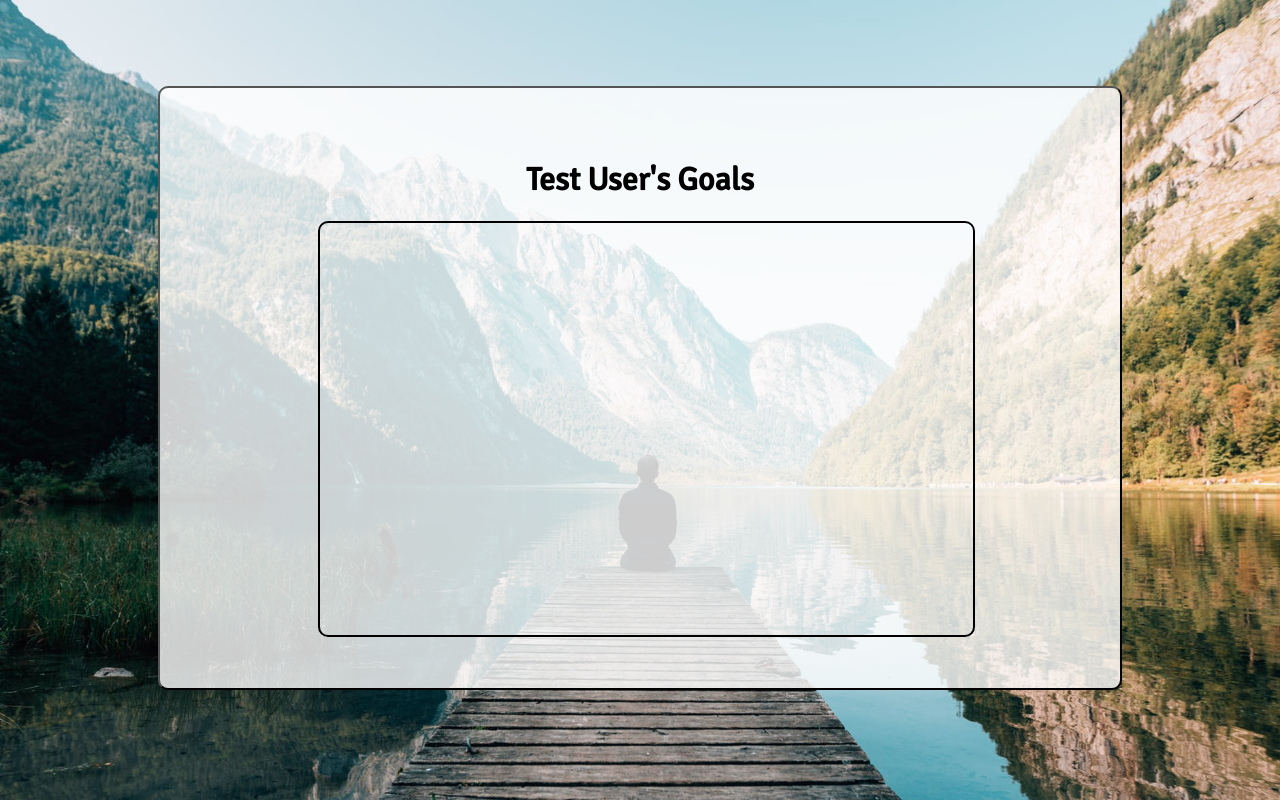
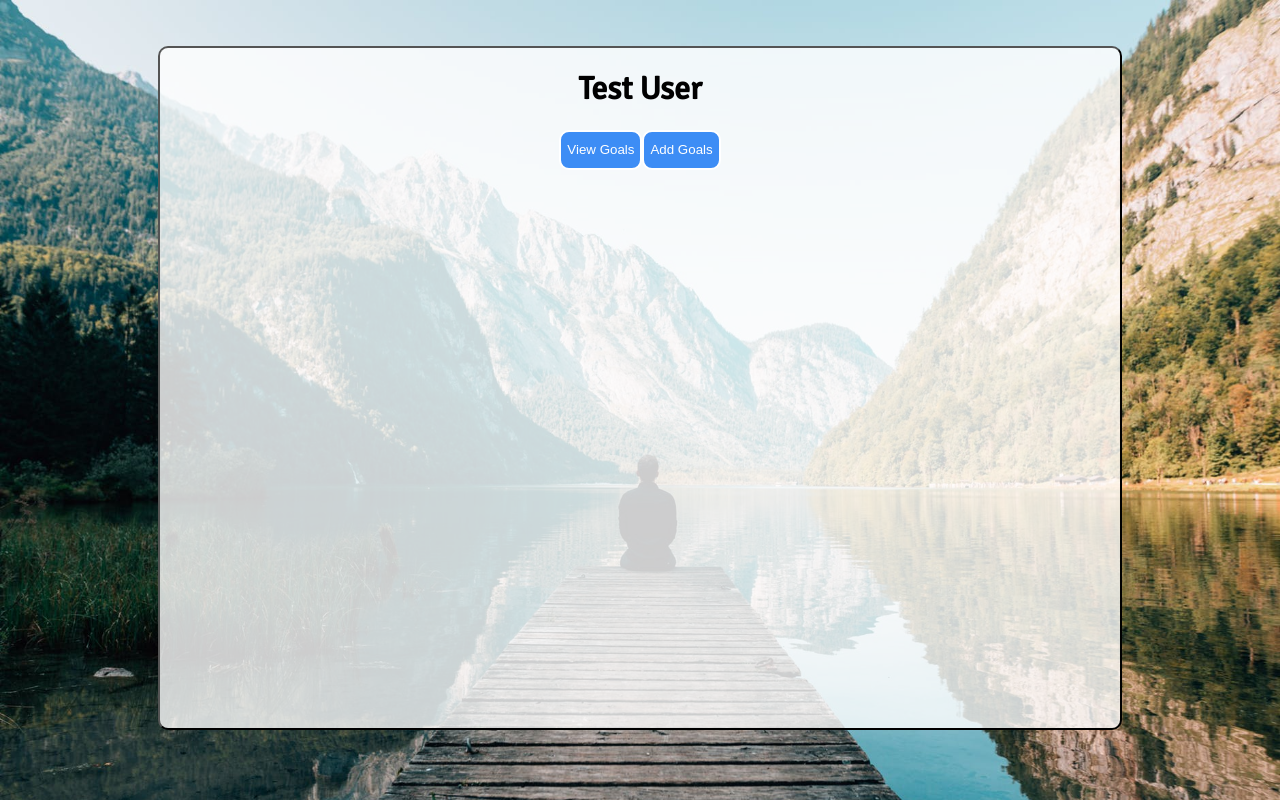
Before and after one commit to Bcdirito/good_work_2.0, a React app: page /goals in a window 1280 px wide. Built offline with nearby package versions, Linux system fonts and the light colour scheme.

Commit message:
added goal container stylings

```diff
--- a/package.json
+++ b/package.json
@@ -19,12 +19,16 @@
     "axios": "^0.19.0",
     "babel": "^6.23.0",
     "babel-loader": "^8.0.6",
+    "connect-flash": "^0.1.1",
+    "cookie-parser": "^1.4.4",
     "cors": "^2.8.5",
     "css-loader": "^3.2.1",
     "dotenv": "^8.2.0",
     "express": "^4.17.1",
     "file-loader": "^5.0.2",
     "mongodb": "^3.3.5",
+    "mongoose": "^5.8.0",
+    "passport": "^0.4.1",
     "prop-types": "^15.7.2",
     "react": "^16.12.0",
     "react-dom": "^16.12.0",
--- a/src/App.css
+++ b/src/App.css
@@ -2,7 +2,7 @@
     margin: auto;
     background-color: rgba(255, 255, 255, 0.8);
     width: 75vw;
-    height: 75vh;
+    height: 85vh;
     border: 2px black outset;
     border-radius: 10px;
     display: grid;
--- a/src/components/goals/GoalContainer.js
+++ b/src/components/goals/GoalContainer.js
@@ -10,7 +10,7 @@ class GoalContainer extends Component {
         username: this.props.username,
         goals: this.props.goals.goals,
         featuredGoal: {},
-        allGoalsRender: true,
+        allGoalsRender: false,
         featuredGoalRender: false
     }
 
@@ -43,6 +43,7 @@ class GoalContainer extends Component {
         this.setState({
             ...this.state,
             featuredGoal: goal,
+            goalContainer: true,
             allGoalsRender: false,
             featuredGoalRender: true
         })
@@ -54,19 +55,23 @@ class GoalContainer extends Component {
         this.setState({
             ...this.state,
             featuredGoal: {},
+            goalContainer: true,
             allGoalsRender: true,
             featuredGoalRender: false
         })
     }
 
+
     render() {
         return (
             <div className="goalContainer">
-                <h1>{this.state.allGoalsRender === true ? `${this.state.username}'s Goals` : `${this.state.featuredGoal.title}`}</h1>
-                <div className="goalContent">
+                <h1>{this.state.featuredGoalRender === true ? `${this.state.featuredGoal.title}'s Goals` : `${this.state.username}`}</h1>
+                <div className={this.state.allGoalsRender === true || this.state.featuredGoalRender === true ? "goalContent" : "goalContentHidden"}>
                     {this.state.allGoalsRender === true ? this.renderGoalCards() : null}
                     {this.state.featuredGoalRender === true ? <FeaturedGoal data={this.state.featuredGoal} reset={() => this.renderAllGoals()}/> : null}
                 </div>
+                <button onClick={() => this.renderAllGoals()}>View Goals</button>
+                <button>Add Goals</button>
             </div>
         )
     }
--- a/src/stylesheets/goalContainer.css
+++ b/src/stylesheets/goalContainer.css
@@ -1,5 +1,5 @@
 .goalContainer {
-    margin: auto;
+    margin: 0% auto auto auto;
     text-align: center;
 }
 
@@ -11,3 +11,7 @@
     border-radius: 10px;
     padding: 1%;
 }
+
+.goalContentHidden {
+    display: none;
+}
```
Also changed, not shown: 2 other files (tests, documents, lock files or other folders).
